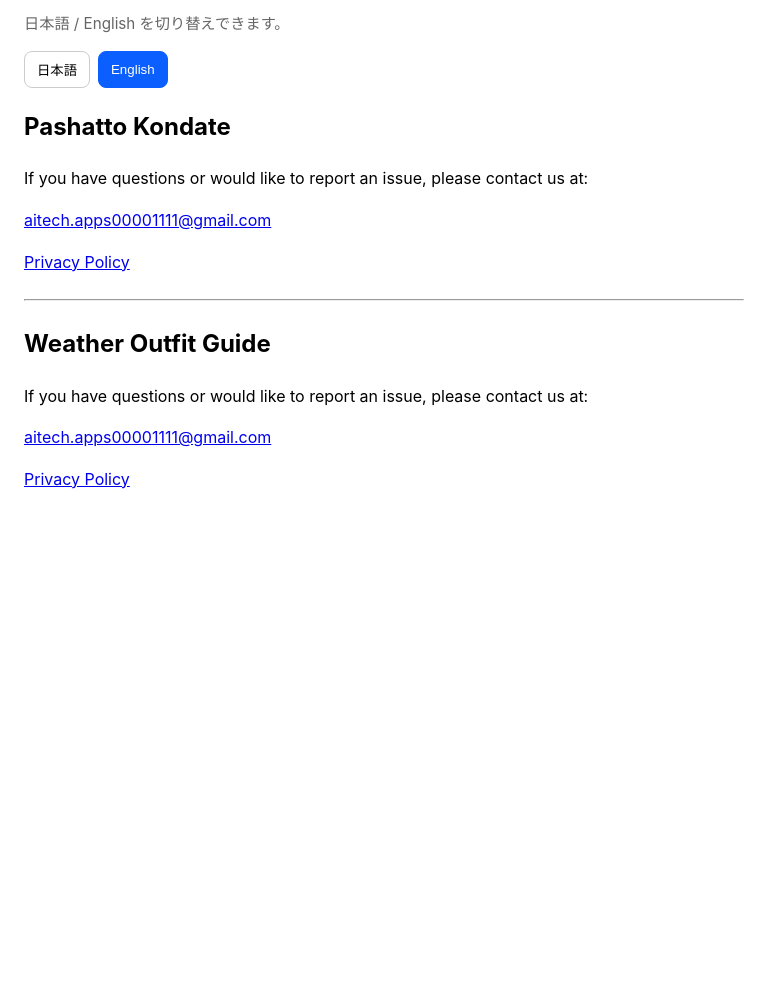
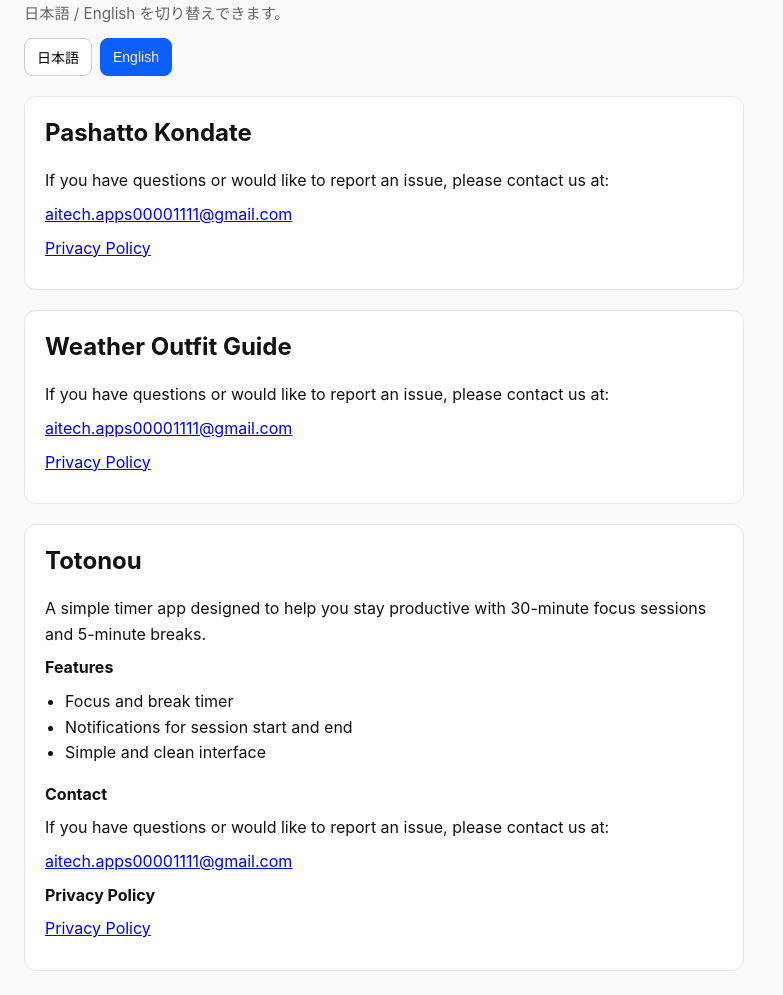
Before and after one commit to japan-aitechteam/support, a plain HTML site: page index.html in a window 1280 px wide. Shown: the part 85-1080 px from the top of the page, without its empty margins (0-783 px from the left). Before the commit the page ends 800 px from the top, so only its background shows below. Drawn offline with Linux system fonts and the light colour scheme.

Commit message:
Update title and enhance styling in index.html

```diff
--- a/index.html
+++ b/index.html
@@ -3,17 +3,66 @@
 <head>
   <meta charset="UTF-8" />
   <meta name="viewport" content="width=device-width, initial-scale=1" />
-  <title>Support | パシャっと献立 / 今日何着る？</title>
+  <title>Support | パシャっと献立 / 今日何着る？ / Totonou</title>
   <style>
-    body { font-family: -apple-system, BlinkMacSystemFont, "Segoe UI", Roboto, "Noto Sans", Arial, sans-serif; line-height: 1.6; margin: 24px; }
-    header { margin-bottom: 16px; }
-    nav { display: flex; gap: 8px; margin: 12px 0 20px; }
-    button.lang { padding: 8px 12px; border: 1px solid #ccc; background: #fff; border-radius: 8px; cursor: pointer; }
-    button.lang[aria-pressed="true"] { background: #0b5fff; color: #fff; border-color: #0b5fff; }
-    section { max-width: 720px; }
-    hr { margin: 24px 0; }
-    .muted { color: #666; font-size: 0.95em; }
-    a { word-break: break-all; }
+    body {
+      font-family: -apple-system, BlinkMacSystemFont, "Segoe UI", Roboto, "Noto Sans", Arial, sans-serif;
+      line-height: 1.6;
+      margin: 24px;
+      background: #fafafa;
+      color: #111;
+    }
+    header {
+      margin-bottom: 16px;
+    }
+    nav {
+      display: flex;
+      gap: 8px;
+      margin: 12px 0 20px;
+    }
+    button.lang {
+      padding: 8px 12px;
+      border: 1px solid #ccc;
+      background: #fff;
+      border-radius: 8px;
+      cursor: pointer;
+      font-size: 14px;
+    }
+    button.lang[aria-pressed="true"] {
+      background: #0b5fff;
+      color: #fff;
+      border-color: #0b5fff;
+    }
+    section {
+      max-width: 720px;
+    }
+    .app-card {
+      background: #fff;
+      border: 1px solid #e5e5e5;
+      border-radius: 12px;
+      padding: 20px;
+      margin-bottom: 20px;
+    }
+    .muted {
+      color: #666;
+      font-size: 0.95em;
+    }
+    a {
+      word-break: break-all;
+    }
+    ul {
+      padding-left: 20px;
+      margin-top: 8px;
+    }
+    h1, h2 {
+      line-height: 1.3;
+    }
+    h2 {
+      margin-top: 0;
+    }
+    p {
+      margin: 8px 0;
+    }
   </style>
 </head>
 <body>
@@ -31,34 +80,76 @@
   <!-- 日本語 -->
   <!-- ===================== -->
   <section id="content-ja" lang="ja">
+    <div class="app-card">
       <h2>パシャっと献立</h2>
       <p>ご不明点や不具合のご連絡は、下記メールまでお願いいたします。</p>
       <p><a href="mailto:aitech.apps00001111@gmail.com">aitech.apps00001111@gmail.com</a></p>
       <p><a href="https://japan-aitechteam.github.io/privacy-policy/">プライバシーポリシー</a></p>
+    </div>
 
-    <hr>
-
+    <div class="app-card">
       <h2>今日何着る？</h2>
       <p>ご不明点や不具合のご連絡は、下記メールまでお願いいたします。</p>
       <p><a href="mailto:aitech.apps00001111@gmail.com">aitech.apps00001111@gmail.com</a></p>
       <p><a href="https://japan-aitechteam.github.io/Privacy-Policy-weather2/">プライバシーポリシー</a></p>
+    </div>
+
+    <div class="app-card">
+      <h2>Totonou</h2>
+      <p>30分集中・5分休憩のサイクルで、作業リズムを整えるタイマーアプリです。</p>
+
+      <p><strong>主な機能</strong></p>
+      <ul>
+        <li>集中タイマーと休憩タイマー</li>
+        <li>通知による開始・終了のお知らせ</li>
+        <li>シンプルで使いやすい画面</li>
+      </ul>
+
+      <p><strong>お問い合わせ</strong></p>
+      <p>ご不明点や不具合のご連絡は、下記メールまでお願いいたします。</p>
+      <p><a href="mailto:aitech.apps00001111@gmail.com">aitech.apps00001111@gmail.com</a></p>
+
+      <p><strong>プライバシーポリシー</strong></p>
+      <p><a href="https://japan-aitechteam.github.io/privacy-policy-totonou/">プライバシーポリシー</a></p>
+    </div>
   </section>
 
   <!-- ===================== -->
   <!-- English -->
   <!-- ===================== -->
   <section id="content-en" lang="en" style="display:none;">
+    <div class="app-card">
       <h2>Pashatto Kondate</h2>
       <p>If you have questions or would like to report an issue, please contact us at:</p>
       <p><a href="mailto:aitech.apps00001111@gmail.com">aitech.apps00001111@gmail.com</a></p>
       <p><a href="https://japan-aitechteam.github.io/privacy-policy/">Privacy Policy</a></p>
+    </div>
 
-    <hr>
-
+    <div class="app-card">
       <h2>Weather Outfit Guide</h2>
       <p>If you have questions or would like to report an issue, please contact us at:</p>
       <p><a href="mailto:aitech.apps00001111@gmail.com">aitech.apps00001111@gmail.com</a></p>
       <p><a href="https://japan-aitechteam.github.io/Privacy-Policy-weather2/#privacy-en">Privacy Policy</a></p>
+    </div>
+
+    <div class="app-card">
+      <h2>Totonou</h2>
+      <p>A simple timer app designed to help you stay productive with 30-minute focus sessions and 5-minute breaks.</p>
+
+      <p><strong>Features</strong></p>
+      <ul>
+        <li>Focus and break timer</li>
+        <li>Notifications for session start and end</li>
+        <li>Simple and clean interface</li>
+      </ul>
+
+      <p><strong>Contact</strong></p>
+      <p>If you have questions or would like to report an issue, please contact us at:</p>
+      <p><a href="mailto:aitech.apps00001111@gmail.com">aitech.apps00001111@gmail.com</a></p>
+
+      <p><strong>Privacy Policy</strong></p>
+      <p><a href="https://japan-aitechteam.github.io/privacy-policy-totonou/#privacy-en">Privacy Policy</a></p>
+    </div>
   </section>
 
   <script>
@@ -75,13 +166,12 @@
         btnJa.setAttribute("aria-pressed", String(isJa));
         btnEn.setAttribute("aria-pressed", String(!isJa));
         document.documentElement.lang = isJa ? "ja" : "en";
-        // URLに言語を保持（共有/戻る対策）
+
         const url = new URL(window.location.href);
         url.searchParams.set("lang", isJa ? "ja" : "en");
         window.history.replaceState(null, "", url.toString());
       }
 
-      // 初期言語：URL ?lang= / ブラウザ言語
       const urlLang = new URL(window.location.href).searchParams.get("lang");
       if (urlLang === "en" || urlLang === "ja") {
         setLang(urlLang);
```
Lines whose indentation alone changed are shown as unchanged.
